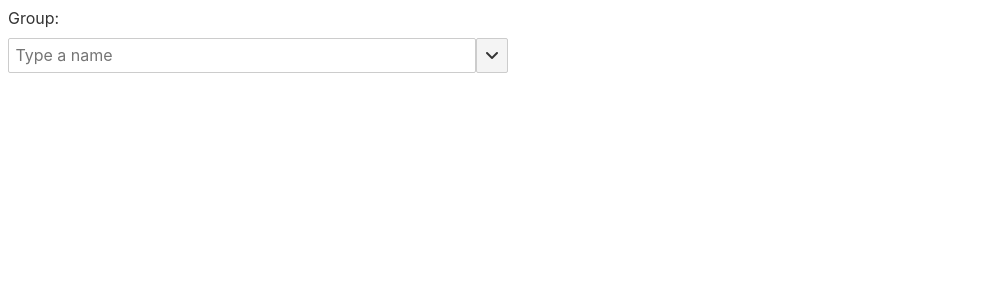
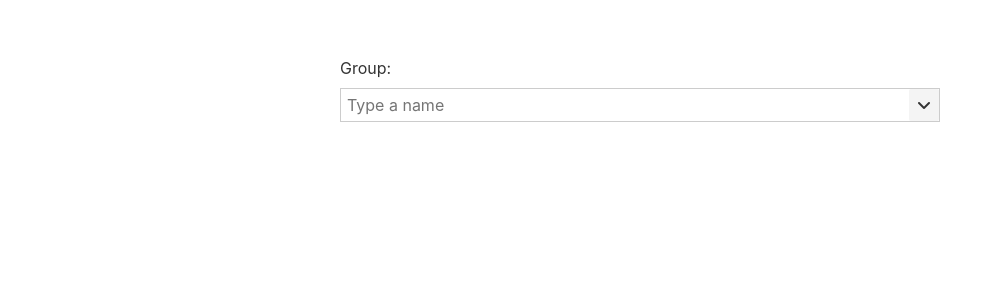
Before and after one commit to Ascarbek/svelte-suggestbox, a Svelte app: page / in a window 1280 px wide. Shown: the top 300 px of the page, without its empty margins (0-995 px from the left). Built offline with nearby package versions, Linux system fonts and the light colour scheme.

Commit message:
multi select, result count

```diff
--- a/src/App.svelte
+++ b/src/App.svelte
@@ -5,24 +5,27 @@
 
   let items = countries;
 
-  function onItemSelect() {
-
-  }
+  let selectedCountries = [];
 
 </script>
 
-<div>
+<div class="app">
   <div class="feature-field">
     <label>Group:</label>
-    <SuggestBox placeholder={"Type a name"} items={items} getSearchValue={item => item.name} onItemSelect={onItemSelect} allowNewItem={false}>
+    <SuggestBox placeholder={"Type a name"} items={items} getSearchValue={item => item.name} bind:selectedItems={selectedCountries} >
     </SuggestBox>
   </div>
 </div>
 
 <style>
+
+  .app {
+    padding-top: 50px;
+  }
+
   .feature-field {
-    width: 500px;
-    margin-bottom: 20px;
+    width: 600px;
+    margin: 0 auto 20px;
   }
 
   label {
--- a/src/SuggestBox.svelte
+++ b/src/SuggestBox.svelte
@@ -8,12 +8,15 @@
   export let getSearchValue = item => item;
   export let filter = (item, value) => getSearchValue(item).toLowerCase().indexOf(value.toLowerCase()) > -1;
   export let sortComparator = (a, b) => getSearchValue(a) > getSearchValue(b) ? 1 : getSearchValue(a) < getSearchValue(b) ? -1 : 0;
-  export let onItemSelect = item => console.log('selected item:', item);
+  export let onItemSelect = item => selectedItems = [...selectedItems, item];
   export let onNewItem = item => console.log('new item:', item);
   export let callDelay = 0;
 
-  export let allowNewItem = true;
   export let enableInput = true;
+  export let typeAhead = true;
+  export let multiSelect = true;
+  export let selectedItem = {};
+  export let selectedItems = [];
 
   let value = '';
   let showDropDown = false;
@@ -24,12 +27,10 @@
   function selectCurrentItem() {
     if(suggestedItems[selectedIndex]) {
       onItemSelect(suggestedItems[selectedIndex]);
-      value = getSearchValue(suggestedItems[selectedIndex]);
+      value = '';
     }
     else {
-      if(allowNewItem) {
-        onNewItem(value);
-      }
+      onNewItem(value);
     }
     closeDropDown();
   }
@@ -60,6 +61,9 @@
       } break;
 
       case 'Backspace': {
+        if(value.length === 0) {
+          selectedItems = selectedItems.slice(0, selectedItems.length - 1);
+        }
         selectedIndex = 0;
         openDropDown();
       } break;
@@ -101,10 +105,25 @@
     showDropDown ? startSearch(value) : null;
   }
 
+  let selectionMap = {};
+
+  $: {
+    selectionMap = {};
+    selectedItems.forEach(i => selectionMap[getSearchValue(i)] = true)
+  }
+
 </script>
 
 <div class="suggest-box">
   <div class="input">
+    <div class="selection">
+      {#each selectedItems as item, index}
+        <slot name="selected-item" isFirst={index === 0} isLast={index === selectedItems.length - 1}>
+          <div class="selected-item">{getSearchValue(item)}</div>
+        </slot>
+      {/each}
+    </div>
+
     <input readonly={!enableInput} bind:value={value} on:keydown={keydown} on:focus={openDropDown} on:blur={() => !isHoveringDropDown ? closeDropDown() : null} {placeholder} >
 
     <button on:click={() => showDropDown ? closeDropDown() : openDropDown()} on:blur={() => !isHoveringDropDown ? closeDropDown() : null} tabindex={-1} >
@@ -123,8 +142,13 @@
       </slot>
     {:else}
       <div class="drop-down" on:mouseenter={() => isHoveringDropDown = true} on:mouseleave={() => isHoveringDropDown = false} >
+        {#if suggestedItems.length}
+          <slot name="result-count" count={suggestedItems.length}>
+            <div class="result-count">{suggestedItems.length} items found</div>
+          </slot>
+        {/if}
         {#each suggestedItems as item, index}
-          <div class="item" class:selected={index === selectedIndex} on:mouseenter={() => selectedIndex = index} on:click={() => selectCurrentItem()} >
+          <div class="item" class:current={index === selectedIndex} class:selected={selectionMap[getSearchValue(item)]} on:mouseenter={() => selectedIndex = index} on:click={() => selectCurrentItem()} >
             <slot name="suggest-item" item={item} isFirst={index === 0} isLast={index === suggestedItems.length - 1}>
               {getSearchValue(item)}
             </slot>
@@ -132,7 +156,7 @@
         {/each}
         {#if suggestedItems.length === 0}
           <slot name="no-results-msg">
-            <div class="not-found">not found.</div>
+            <div class="not-found">no results found.</div>
           </slot>
         {/if}
       </div>
@@ -145,15 +169,30 @@
     position: relative;
   }
 
+  .selection {
+    display: flex;
+    align-items: center;
+  }
+
+  .selected-item {
+    margin-right: 5px;
+  }
+
   .input {
     display: flex;
     align-items: stretch;
     width: 100%;
+    border: 1px solid #ccc;
+    padding-left: 6px;
+    box-sizing: border-box;
   }
 
   .input input {
     flex: 1;
     margin: 0;
+    outline: 0;
+    padding: 6px 0;
+    border: none;
   }
 
   .input button {
@@ -172,12 +211,19 @@
     width: 30px;
     color: #333;
     background-color: #f4f4f4;
-    border: 1px solid #ccc;
+    /*border: 1px solid #ccc;*/
     border-radius: 2px;
     flex: 1;
     display: flex;
     align-items: center;
     justify-content: center;
+  }
+
+  .result-count {
+    /*background: #aaa;*/
+    color: #aaaaaa;
+    font-size: 10px;
+    padding: 2px 10px;
   }
 
   .loader {
@@ -212,8 +258,13 @@
     background: #fafafa;
   }
 
+  .item.current {
+    background: #fffbe6;
+    /*color: white;*/
+  }
+
   .item.selected {
-    background: #333333;
+    background: #cccccc;
     color: white;
   }
 </style>
```
